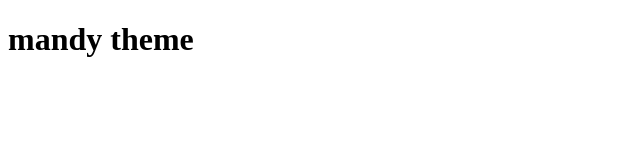
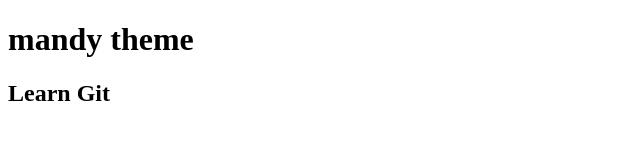
Before and after one commit to mandytheme/learnGit, a plain HTML site: page index.html in a window 1280 px wide. Shown: the whole page, without its empty margins (0-640 px from the left). Drawn offline with Linux system fonts and the light colour scheme.

Commit message:
add h2 to index.html

```diff
--- /dev/null
+++ b/dir1/app1.js
@@ -0,0 +1 @@
+console.log( '7777' );
--- a/index.html
+++ b/index.html
@@ -5,5 +5,6 @@
 </head>
 <body>
 	<h1>mandy theme</h1>
+	<h2>Learn Git</h2>
 </body>
 </html>
```
Also changed, not shown: 1 other file.
